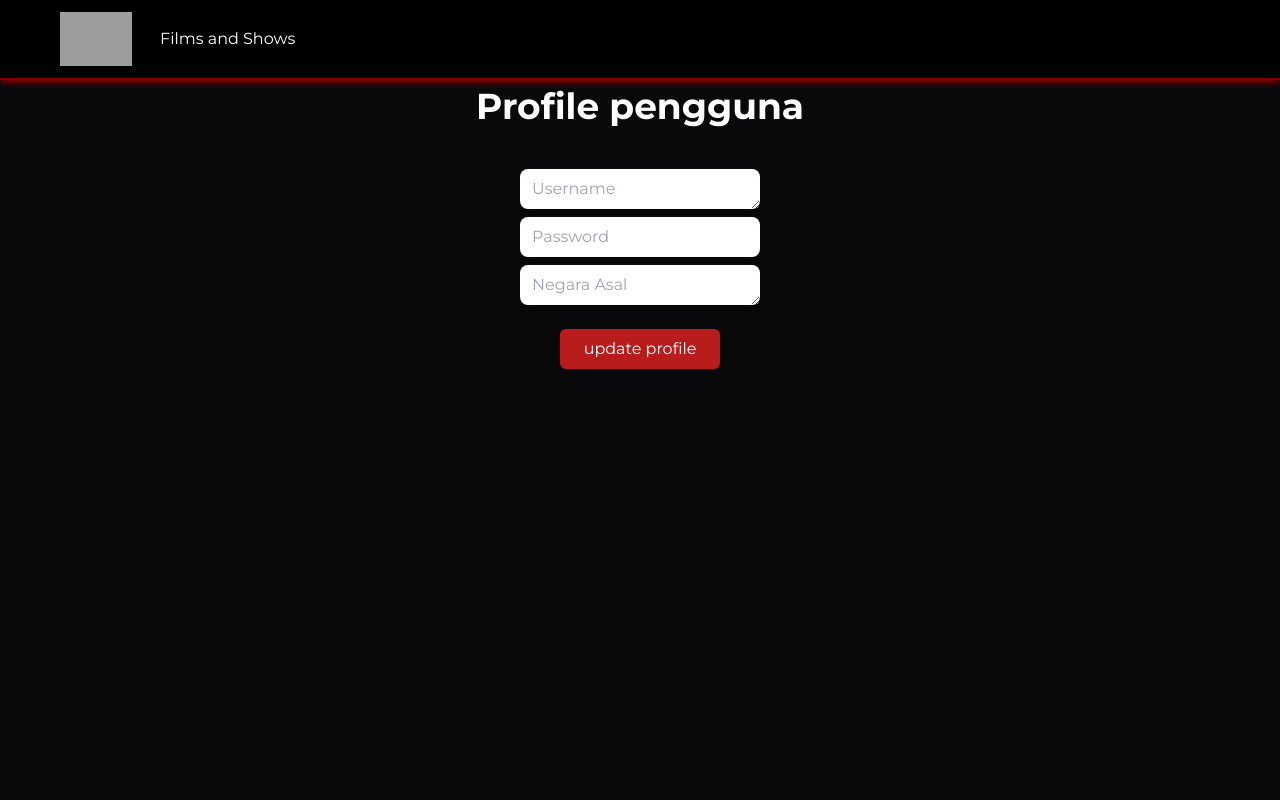
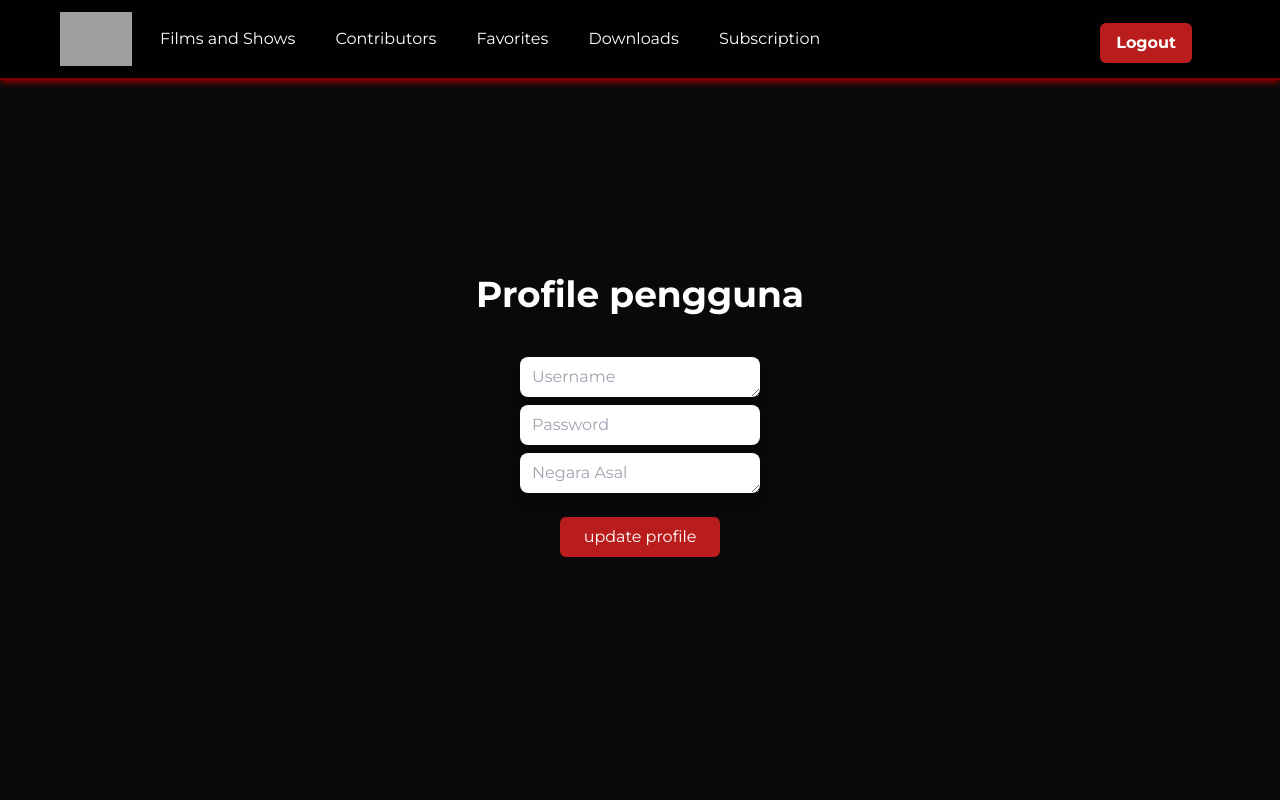
Before and after one commit to Frmeta/pacilflix-deploy, a Django app: page /profile/ in a window 1280 px wide. Run offline with Django 5.2, Linux system fonts and the light colour scheme; some libraries are stand-ins or nearby versions; grey boxes are pictures that could not be loaded.

Commit message:
yeay fe doneee

```diff
--- a/main/templates/login.html
+++ b/main/templates/login.html
@@ -14,12 +14,12 @@
 
   <div class="container mx-auto h-dvh">
     <div class="flex items-center justify-center pb-24">
-      <div class="relative text-white rounded-xl w-3/4 m-2 ">
+      <div class="relative text-white rounded-xl w-3/4 m-2">
 
         <!-- content -->
 
         <div
-          class="flex w-full h-[70vh] mt-10 gap-y-2 justify-center items-center text-center  ">
+          class="flex w-full h-[70vh] mt-10 gap-y-2 justify-center items-center text-center mt-32 ">
 
           <form
             class="w-[45vh] h-[70vh] bg-[#1e2026] bg-gradient-to-r from-[#1e2026] to-[#000000] opacity-90 py-10 ">
--- a/main/templates/profile.html
+++ b/main/templates/profile.html
@@ -1,17 +1,9 @@
 {% extends 'base.html' %}
 
 {% block content %}
-{% include 'navbar_guest.html' %}
-<div class="flex items-center justify-center pb-24">
-  <div class="text-white rounded-xl w-3/4 m-2 mt-4">
-    <div
-      class="flex flex-row justify-end items-center">
-      <a href="/login"
-        class="inline-flex items-center justify-center w-20 h-10 text-medium font-normal text-center text-white bg-[#b91c1c] font-bold rounded-md transition-all hover:bg-[#7f1d1d]">
-        logout
-      </a>
-    </div>
-
+{% include 'navbar_aktif.html' %}
+<div class="flex items-center justify-center h-screen flex justify-center items-center">
+  <div class="text-white rounded-xl w-3/4 m-2">
     <p
       class="flex justify-center text-4xl mt-7 mb-2 w-full text-white font-bold leading-tight text-center">Profile
       pengguna</p>
--- a/main/urls.py
+++ b/main/urls.py
@@ -10,7 +10,6 @@
     path('film/', hal_film_page, name='hal_film_page'),
     path('series/', hal_series_page, name='hal_series_page'),
     path('episode/', hal_episode_page, name='hal_episode_page'),
-    path('ulasan/', ulasan_page, name='ulasan_page'),
 
     # fredo
     path('daftar_unduhan/', daftar_unduhan, name='daftar_unduhan'),
```
